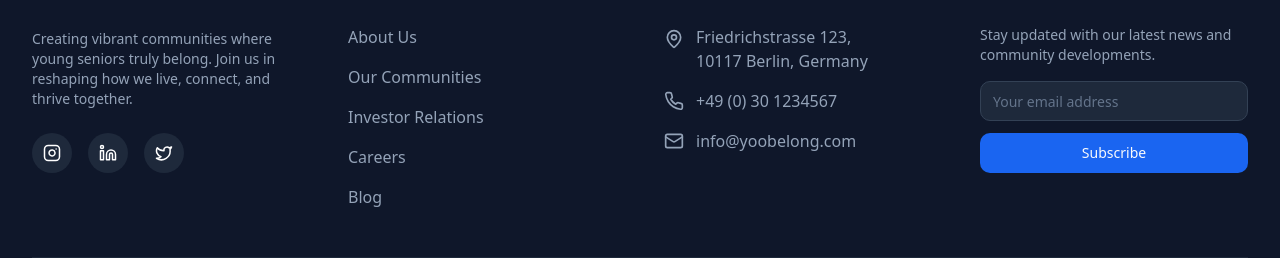
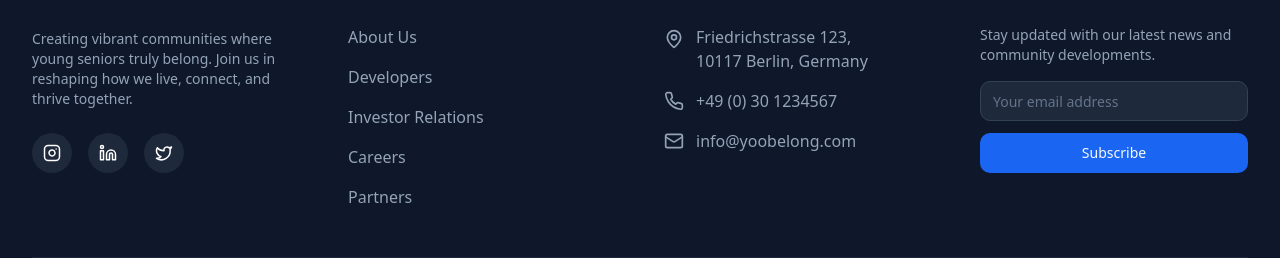
Before and after one commit to TapiwaPhilip/yoobelong, a React (Vite) app: page /about in a window 1280 px wide. Shown: the part 4563-4821 px from the top of the page. Built offline with nearby package versions, Linux system fonts and the light colour scheme.

Commit message:
Update footer quick links
Update the footer's quick links to replace "Our Communities" with "Developers" and "Blog" with "Partners", linking them to their respective subpages.

```diff
--- a/src/components/Footer.tsx
+++ b/src/components/Footer.tsx
@@ -1,4 +1,3 @@
-
 import { Button } from "@/components/ui/button";
 import { Input } from "@/components/ui/input";
 import { Mail, Phone, MapPin, Instagram, Linkedin, Twitter } from "lucide-react";
@@ -58,10 +57,10 @@ const Footer = () => {
               </li>
               <li>
                 <Link
-                  to="/communities"
+                  to="/developers"
                   className="text-yoogray-400 hover:text-white transition-colors"
                 >
-                  Our Communities
+                  Developers
                 </Link>
               </li>
               <li>
@@ -81,12 +80,12 @@ const Footer = () => {
                 </Link>
               </li>
               <li>
-                <a
-                  href="#"
+                <Link
+                  to="/partners"
                   className="text-yoogray-400 hover:text-white transition-colors"
                 >
-                  Blog
-                </a>
+                  Partners
+                </Link>
               </li>
             </ul>
           </div>
```
